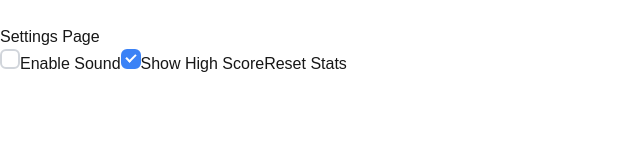
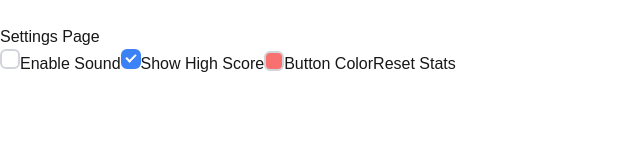
Before and after one commit to beck1888/chance-clicker-game, a Next.js app: page /settings in a window 1280 px wide. Shown: the top 160 px of the page, without its empty margins (0-640 px from the left). Built offline with nearby package versions, Linux system fonts and the light colour scheme.

Commit message:
FEATURE: Add button color customization to settings; persist color in localStorage and update button style

```diff
--- a/src/app/settings/page.tsx
+++ b/src/app/settings/page.tsx
@@ -6,15 +6,21 @@ import styles from "./settings.module.css";
 export default function Settings() {
   const [soundEnabled, setSoundEnabled] = useState(false);
   const [showHighScore, setShowHighScore] = useState(true);
+  const [buttonColor, setButtonColor] = useState("#F87171"); // Default red-400
 
   useEffect(() => {
     const savedSoundSetting = localStorage.getItem("soundEnabled");
     const savedShowHighScoreSetting = localStorage.getItem("showHighScore");
+    const savedButtonColor = localStorage.getItem("buttonColor");
+
     if (savedSoundSetting !== null) {
       setSoundEnabled(savedSoundSetting === "true");
     }
     if (savedShowHighScoreSetting !== null) {
       setShowHighScore(savedShowHighScoreSetting === "true");
+    }
+    if (savedButtonColor) {
+      setButtonColor(savedButtonColor);
     }
   }, []);
 
@@ -34,6 +40,12 @@ export default function Settings() {
       localStorage.removeItem("highScore");
       alert("Stats have been reset.");
     }
+  };
+
+  const handleColorChange = (e: React.ChangeEvent<HTMLInputElement>) => {
+    const newColor = e.target.value;
+    setButtonColor(newColor);
+    localStorage.setItem("buttonColor", newColor);
   };
 
   return (
@@ -58,6 +70,17 @@ export default function Settings() {
           />
           <span>Show High Score</span>
         </label>
+
+        <label className="flex items-center space-x-3 cursor-pointer">
+          <input
+            type="color"
+            value={buttonColor}
+            onChange={handleColorChange}
+            className={styles.colorPicker}
+          />
+          <span>Button Color</span>
+        </label>
+
         <button
           className="px-4 py-2 bg-red-500 text-white rounded"
           onClick={handleResetStats}
--- a/src/app/settings/settings.module.css
+++ b/src/app/settings/settings.module.css
@@ -25,3 +25,37 @@
   border-width: 0 2px 2px 0;
   transform: rotate(45deg);
 }
+
+.colorPickerPopup {
+  position: absolute;
+  top: 100%;
+  left: 0;
+  margin-top: 8px;
+  padding: 8px;
+  background: white;
+  border-radius: 12px;
+  box-shadow: 0 4px 6px -1px rgb(0 0 0 / 0.1), 0 2px 4px -2px rgb(0 0 0 / 0.1);
+}
+
+.colorPicker {
+  width: 20px;
+  height: 20px;
+  padding: 0;
+  border: 2px solid #d1d5db;
+  border-radius: 6px;
+  overflow: hidden;
+  cursor: pointer;
+  background: none;
+}
+
+.colorPicker::-webkit-color-swatch-wrapper {
+  padding: 0;
+}
+
+.colorPicker::-webkit-color-swatch {
+  border: none;
+}
+
+.colorPicker::-moz-color-swatch {
+  border: none;
+}
```
Also changed, not shown: src/app/page.tsx (+8 -1 lines).
